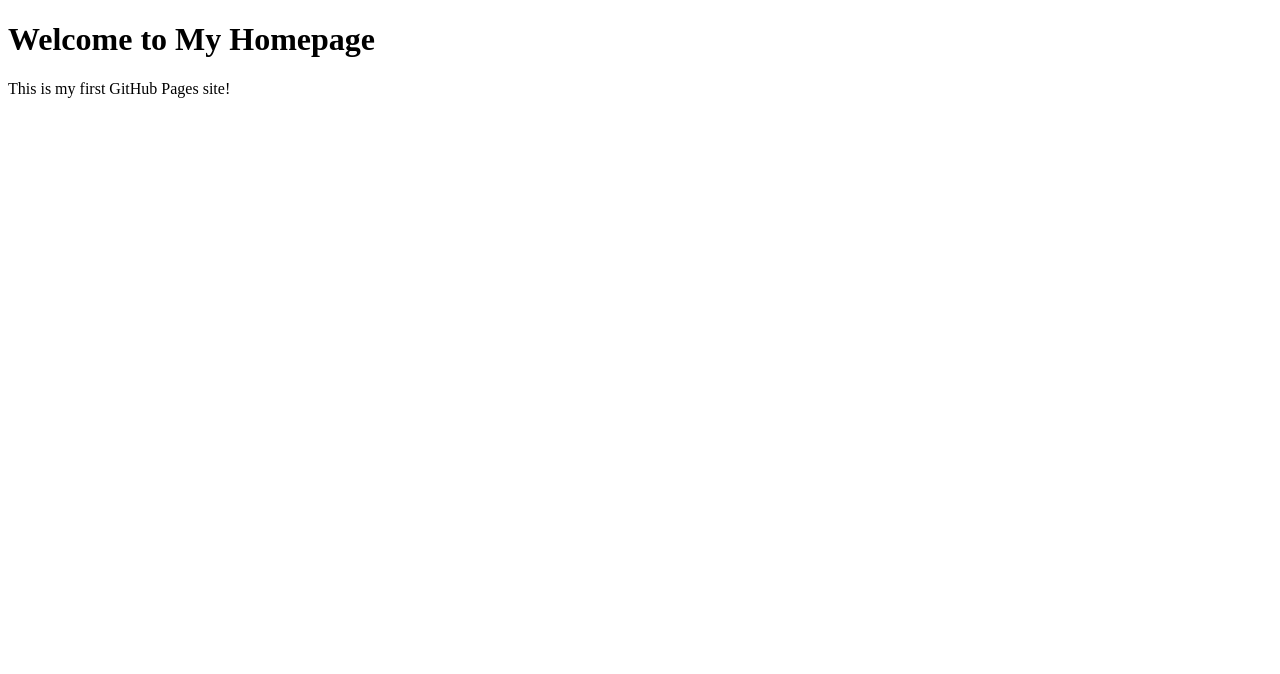
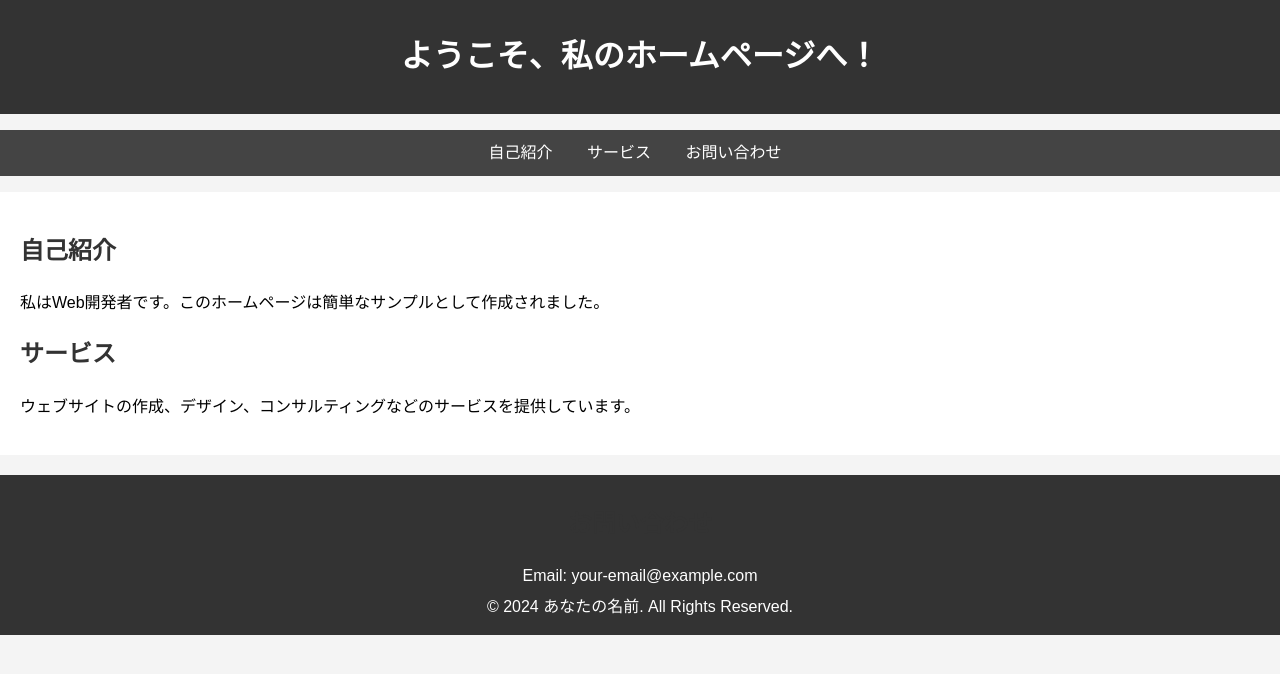
Before and after one commit to fumioMatsunari/matsunari.github.io, a plain HTML site: page index.html in a window 1280 px wide. Drawn offline with Linux system fonts and the light colour scheme.

Commit message:
index.htmlの変更を追加

```diff
--- a/index.html
+++ b/index.html
@@ -3,10 +3,36 @@
 <head>
     <meta charset="UTF-8">
     <meta name="viewport" content="width=device-width, initial-scale=1.0">
-    <title>My Homepage</title>
+    <title>シンプルなホームページ</title>
+    <link rel="stylesheet" href="styles.css">
 </head>
 <body>
-    <h1>Welcome to My Homepage</h1>
-    <p>This is my first GitHub Pages site!</p>
+    <header>
+        <h1>ようこそ、私のホームページへ！</h1>
+    </header>
+    <nav>
+        <ul>
+            <li><a href="#about">自己紹介</a></li>
+            <li><a href="#services">サービス</a></li>
+            <li><a href="#contact">お問い合わせ</a></li>
+        </ul>
+    </nav>
+    <main>
+        <section id="about">
+            <h2>自己紹介</h2>
+            <p>私はWeb開発者です。このホームページは簡単なサンプルとして作成されました。</p>
+        </section>
+        <section id="services">
+            <h2>サービス</h2>
+            <p>ウェブサイトの作成、デザイン、コンサルティングなどのサービスを提供しています。</p>
+        </section>
+    </main>
+    <footer>
+        <section id="contact">
+            <h2>お問い合わせ</h2>
+            <p>Email: your-email@example.com</p>
+        </section>
+        <p>&copy; 2024 あなたの名前. All Rights Reserved.</p>
+    </footer>
 </body>
 </html>
```
